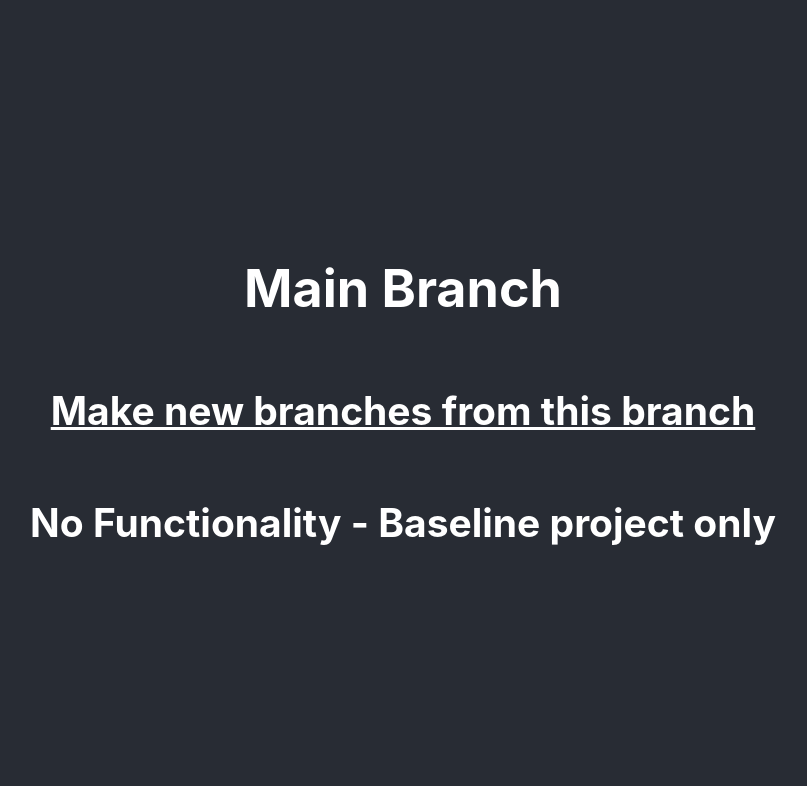
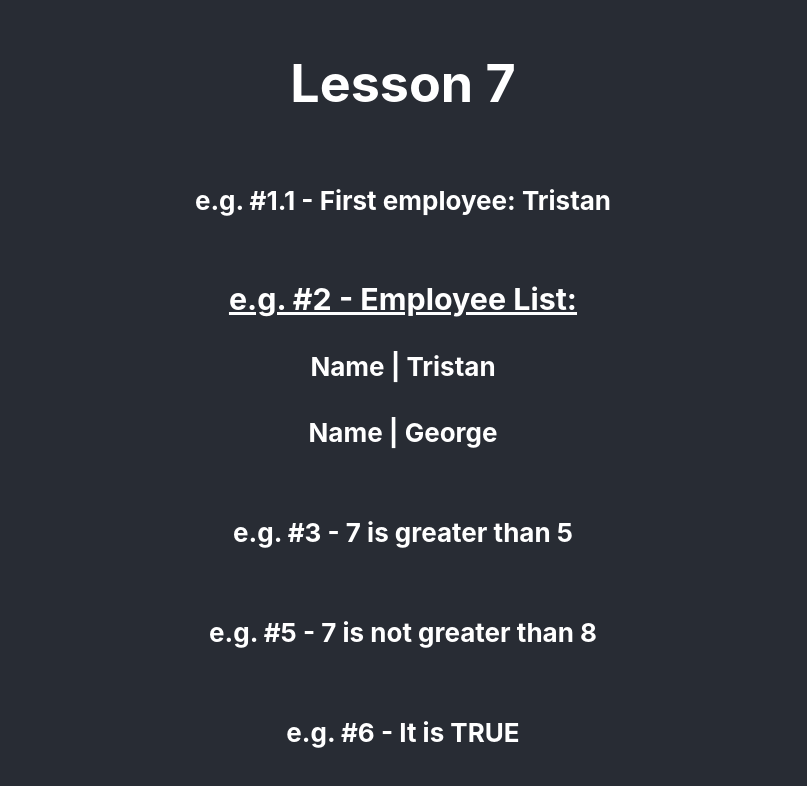
Before and after one commit to tristanbagnulo/youtube-tutorial-learn-react-for-beginners-in-2021, a React (Create React App) app: page / in a window 1280 px wide. Shown: the top 786 px of the page, without its empty margins (237-1044 px from the left). Built offline with nearby package versions, Linux system fonts and the light colour scheme.

Commit message:
Completed syntax and code comments.

```diff
--- a/src/App.js
+++ b/src/App.js
@@ -1,15 +1,72 @@
 import './App.css';
 
 function App() {
+  const employees = ["Tristan", "George"];
+  const undefinedName = undefined;
+  const isTrue = true; // <- change true/false to see outcome of e.g. #6
+
+  //1. TOPIC #1 - Conditional operator for variable declaration
+
+  //The variable 'firstEmployee' is only assigned to 'employees[0]'
+  //if the employees array is not undefined...
+
+  // e.g. 1.1 - Below is Condition Satisfiedfully assigned to "Tristan"
+  const firstEmployee = employees && employees[0];
+  // e.g. 1.2 - Below is NOT Condition Satisfiedfully assigned.
+  const undefinedEmployee = undefinedName &&
+    "This name will not be assigned because it's 'undefined above'";
+
   return (
     <div className="App">
       <header className="App-header">
-
-        {/* TODO - WHEN NEW BRANCH CREATED Remove below 3 headers. */}
-        <h1>Main Branch</h1>
-        <h2><u>Make new branches from this branch</u></h2>
-        <h2>No Functionality - Baseline project only</h2>
-
+        <h1>Lesson 7</h1>
+        {/* TOPIC# 2. Conditional operator to display <h2> or not*/}
+        {/* e.g. 1.1 - Display employee name if it exists */}
+        {/* Condition Satisfied */}
+        {firstEmployee && (
+          <h4>e.g. #1.1 - First employee: {firstEmployee}</h4>
+        )}
+        {/* e.g. 1.2 - Doesn't display employee name because it's
+        undefined */}
+        {/* Condition NOT Satisfied */}
+        {undefinedEmployee && (
+          <h4>e.g. # 1.2 - This name will not appear on the site.</h4>
+        )}
+        {/* e.g. 2 - same above but with map (for loop) */}
+        {/* Condition Satisfied */}
+        {employees && employees[0] && employees.length > 0 && (
+          <div>
+            <h3><u>e.g. #2 - Employee List:</u></h3>
+            {employees.map((employee) => (
+                  <h4>Name | {employee} </h4>
+            ))}
+          </div>
+        )}
+        {/* e.g. 3 - Numeric operators */}
+        {/* Condition Satisfied */}
+        {7 > 6 &&
+          <h4>e.g. #3 - 7 is greater than 5</h4>
+        }
+        {/* e.g. 4 - Numeric operators */}
+        {/* Condition NOT Satisfied */}
+        {7 > 9 &&
+          <h4>e.g. 4 - This text will not be displayed.</h4>
+        }
+        {/* e.g. 5 - Numeric operators in double negative */}
+        {/* Condition Satisfied */}
+        {!(7 > 8) && (
+          <h4>e.g. #5 - 7 is not greater than 8</h4>
+        )}
+        {/* TOPIC #3. Ternary Operator */}
+        {/* e.g 6 - Ternary operator */}
+        {/* change 'isTrue' variable above to true/false to see outcome of e.g. #6 */}
+        {/* format -  true-or-false-returned-value ? if-true-condition : if-false-condition */}
+        {/* Note: () brackets are optional but improve readability. */}
+        {isTrue ? (
+          <h4>e.g. #6 - It is TRUE</h4>
+        ) : (
+          <h4>e.g. #6 - It was NOT TRUE</h4>
+        )}
       </header>
     </div>
   );
```
